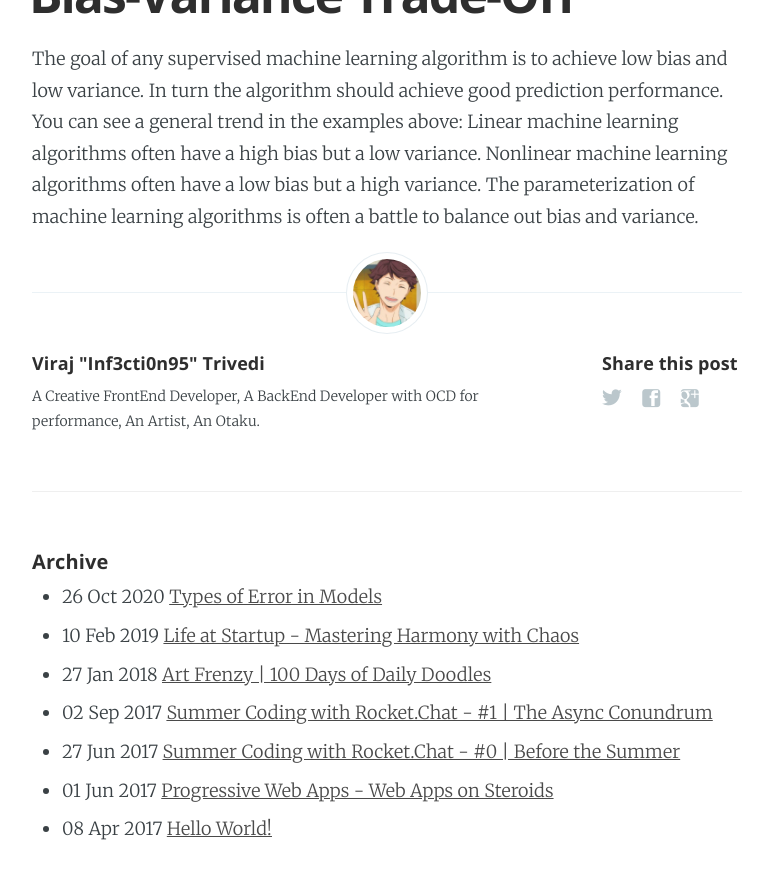
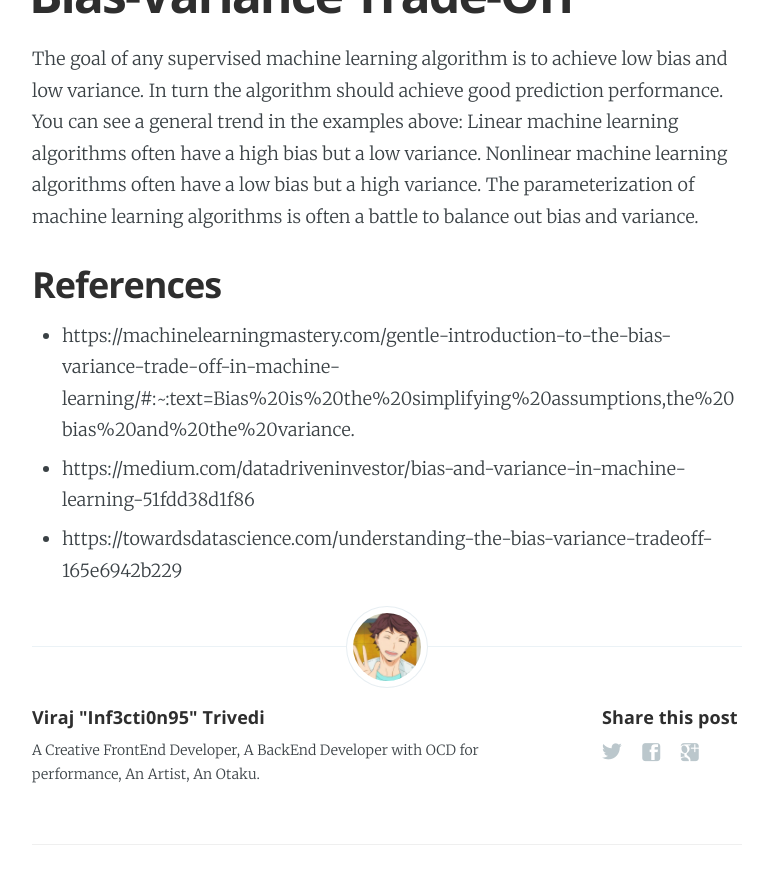
Before and after one commit to inf3cti0n95/Otaku-Codes, a Jekyll site: the page built from _posts/2020-10-26-bias-variance.markdown, in a window 1280 px wide and 900 px high, scrolled down 1346 px. Shown: the top 884 px of the window, without its empty margins (253-1021 px from the left). Built offline with Jekyll 4.4.1, drawn with Linux system fonts in a browser that asks for light colours; comment, search, counter and statistics services are not loaded; some of the changed text lies outside the part shown.

Commit message:
Update 2020-10-26-bias-variance.markdown

```diff
--- a/_posts/2020-10-26-bias-variance.markdown
+++ b/_posts/2020-10-26-bias-variance.markdown
@@ -35,3 +34,8 @@
 Linear machine learning algorithms often have a high bias but a low variance.
 Nonlinear machine learning algorithms often have a low bias but a high variance.
 The parameterization of machine learning algorithms is often a battle to balance out bias and variance.
+
+## References
+- https://machinelearningmastery.com/gentle-introduction-to-the-bias-variance-trade-off-in-machine-learning/#:~:text=Bias%20is%20the%20simplifying%20assumptions,the%20bias%20and%20the%20variance.
+- https://medium.com/datadriveninvestor/bias-and-variance-in-machine-learning-51fdd38d1f86
+- https://towardsdatascience.com/understanding-the-bias-variance-tradeoff-165e6942b229
```
Also changed, not shown: other parts of _posts/2020-10-26-bias-variance.markdown (+1 -2 lines).
